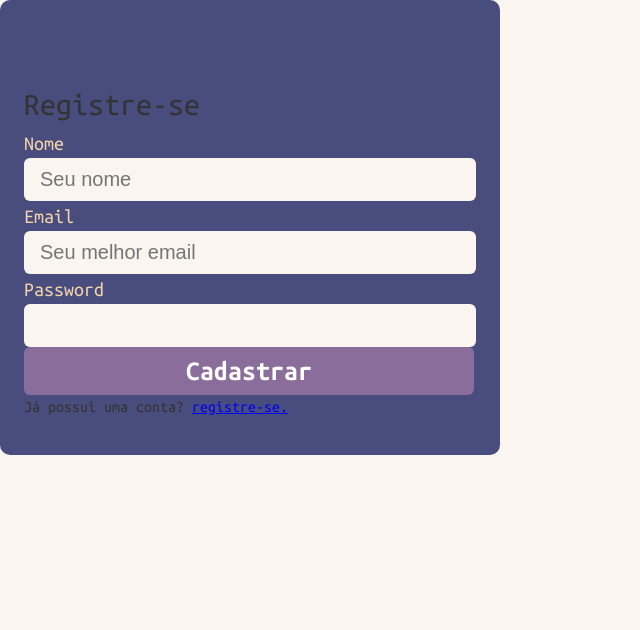
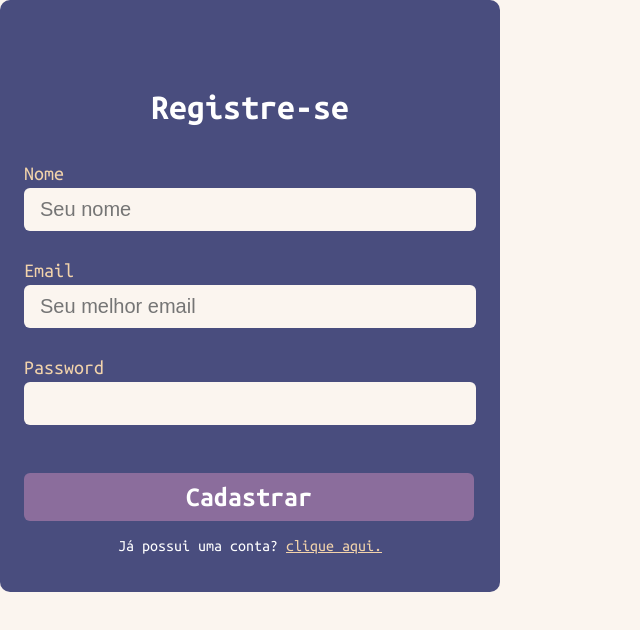
Before and after one commit to damatomos/forum-gm-frontend, a Vue app: page /register in a window 1280 px wide. Shown: the top 630 px of the page, without its empty margins (0-640 px from the left). Built offline with nearby package versions, Linux system fonts and the light colour scheme.

Commit message:
style: create style for RegisterView

```diff
--- a/src/views/RegisterView.vue
+++ b/src/views/RegisterView.vue
@@ -28,12 +28,35 @@ import ButtonSimpleComponent from '@/components/ButtonSimpleComponent.vue'
       id="password-register"
     />
     <ButtonSimpleComponent class="btn-login" variant="button-auth" content="Cadastrar" />
-    <p>Já possui uma conta? <a href="LoginView.vue">registre-se.</a></p>
+    <p>Já possui uma conta? <a href="LoginView.vue">clique aqui.</a></p>
   </div>
 </template>
 
 <style scoped lang="scss">
-  .container-register {
-    @include style-login-and-register;
+.container-register {
+  @include style-login-and-register;
+  h1 {
+    @include text-center-white;
+    font-size: $font-size-5xl;
+    font-weight: bold;
+    margin-bottom: 1.5rem;
   }
+
+  :deep(#nome-register),
+  :deep(#email-register) {
+    margin-bottom: 1.5rem;
+  }
+
+  :deep(#password-register) {
+    margin-bottom: 3rem;
+  }
+
+  .btn-login {
+    margin-bottom: 1rem;
+  }
+
+  p {
+    @include link-login-and-register;
+  }
+}
 </style>
```
